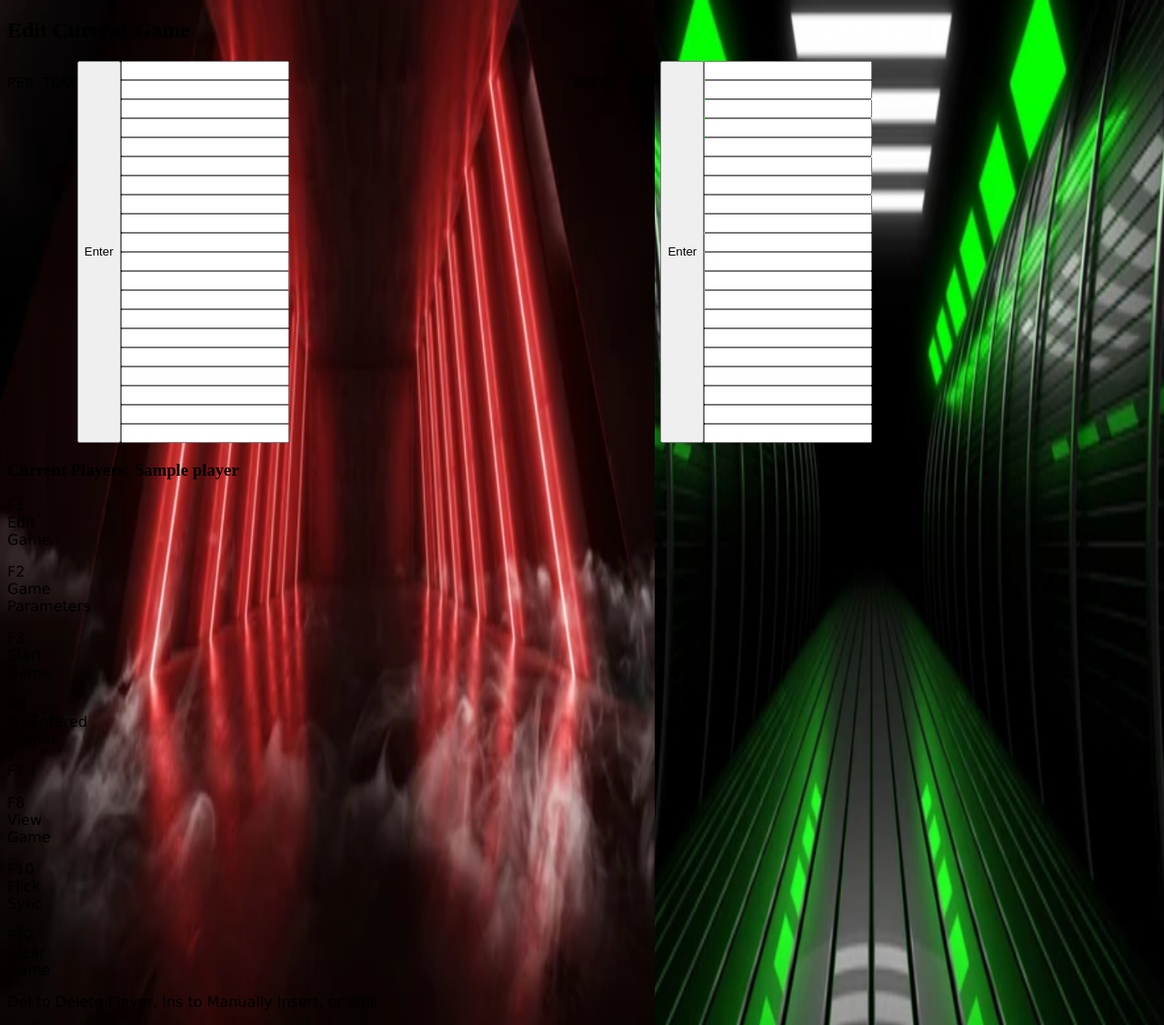
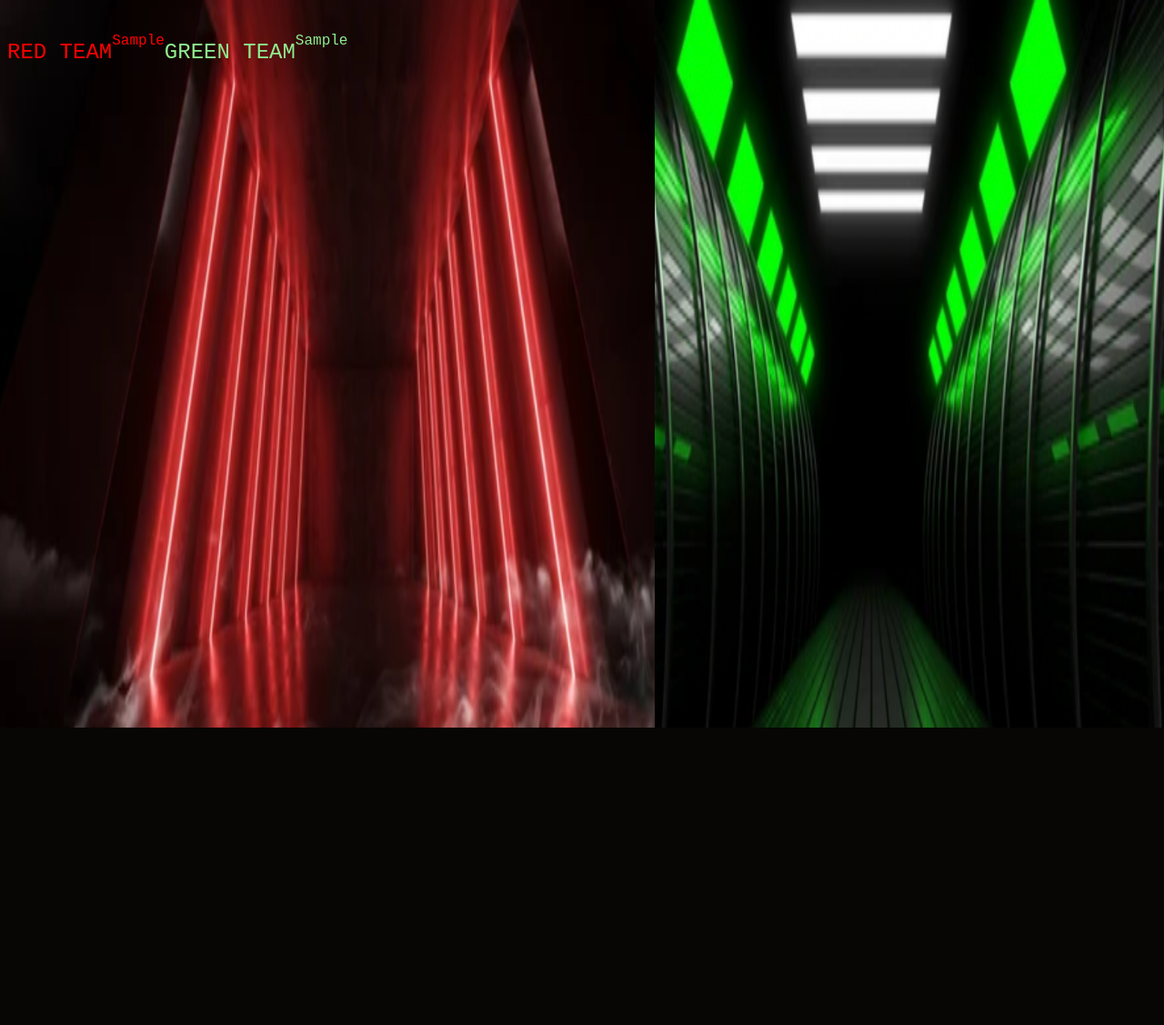
Before and after one commit to gaberay2022/Software-Engineer-Project, a Flask app: template templates/GamePlayScreen.html in a window 1280 px wide. Shown: the whole page at 91% size. After the commit the page ends 800 px from the top, so only its background shows below. Run offline with Flask 2, Linux system fonts and the light colour scheme; the template is opened without the code that fills it: most values are stand-ins (such as "Sample title", 1, 10 or a date in 2020); some libraries are stand-ins or nearby versions.

Commit message:
Made some changes to how the gameplay screen looked and set up some code to fetch players in the database and display them

```diff
--- a/templates/GamePlayScreen.html
+++ b/templates/GamePlayScreen.html
@@ -11,87 +11,13 @@
 </head>
 
 <body>
-<h2>Edit Current Game</h2>
+<h2></h2>
 <div class = "form-wrapper">
-<p style="font-family:'Courier New'">RED TEAM</p>
-<button type = "button" oneclick="RedF()" action = "/R_Enter">Enter</button>
-<form class = "R_tableID">
-    <input type = "content" id = "R_ID_1" name = "R_ID_1" class = "RedID" value> <br>
-    <input type = "content" id = "R_ID_2" name = "R_ID_2" class = "RedID" value> <br>
-    <input type = "content" id = "R_ID_3" name = "R_ID_3" class = "RedID" value> <br>
-    <input type = "content" id = "R_ID_4" name = "R_ID_4" class = "RedID" value> <br>
-    <input type = "content" id = "R_ID_5" name = "R_ID_5" class = "RedID" value> <br>
-    <input type = "content" id = "R_ID_6" name = "R_ID_6" class = "RedID" value> <br>
-    <input type = "content" id = "R_ID_7" name = "R_ID_7" class = "RedID" value> <br>
-    <input type = "content" id = "R_ID_8" name = "R_ID_8" class = "RedID" value> <br>
-    <input type = "content" id = "R_ID_9" name = "R_ID_9" class = "RedID" value> <br>
-    <input type = "content" id = "R_ID_10" name = "R_ID_10" class = "RedID" value> <br>
-    <input type = "content" id = "R_ID_11" name = "R_ID_11" class = "RedID" value> <br>
-    <input type = "content" id = "R_ID_12" name = "R_ID_12" class = "RedID" value> <br>
-    <input type = "content" id = "R_ID_13" name = "R_ID_13" class = "RedID" value> <br>
-    <input type = "content" id = "R_ID_14" name = "R_ID_14" class = "RedID" value> <br>
-    <input type = "content" id = "R_ID_15" name = "R_ID_15" class = "RedID" value> <br>
-    <input type = "content" id = "R_ID_16" name = "R_ID_16" class = "RedID" value> <br>
-    <input type = "content" id = "R_ID_17" name = "R_ID_17" class = "RedID" value> <br>
-    <input type = "content" id = "R_ID_18" name = "R_ID_18" class = "RedID" value> <br>
-    <input type = "content" id = "R_ID_19" name = "R_ID_19" class = "RedID" value> <br>
-    <input type = "content" id = "R_ID_20" name = "R_ID_20" class = "RedID" value> <br>
-</form>
+<p style="font-family:'Courier New'; color: red; font-size: x-large; align-self: flex-start;">RED TEAM</p>
+<p style="font-family: 'Courier New'; color:red">{{player1}}</p>
+<p style="font-family:'Courier New'; color: lightgreen; font-size: x-large;">GREEN TEAM</p>
+<p style="font-family: 'Courier New'; color: lightgreen;">{{player2}}</p>
 
-<p style="font-family:'Courier New'">GREEN TEAM</p>
-<button type = "button" oneclick="GreenF()" action = "/G_Enter">Enter</button>
-<form class = "G_tableID">
-    <input type = "content" id = "G_ID_1" name = "G_ID_1" class = "GreenID" value> <br>
-    <input type = "content" id = "G_ID_2" name = "G_ID_2" class = "GreenID" value> <br>
-    <input type = "content" id = "G_ID_3" name = "G_ID_3" class = "GreenID" value> <br>
-    <input type = "content" id = "G_ID_4" name = "G_ID_4" class = "GreenID" value> <br>
-    <input type = "content" id = "G_ID_5" name = "G_ID_5" class = "GreenID" value> <br>
-    <input type = "content" id = "G_ID_6" name = "G_ID_6" class = "GreenID" value> <br>
-    <input type = "content" id = "G_ID_7" name = "G_ID_7" class = "GreenID" value> <br>
-    <input type = "content" id = "G_ID_8" name = "G_ID_8" class = "GreenID" value> <br>
-    <input type = "content" id = "G_ID_9" name = "G_ID_9" class = "GreenID" value> <br>
-    <input type = "content" id = "G_ID_10" name = "G_ID_10" class = "GreenID" value> <br>
-    <input type = "content" id = "G_ID_11" name = "G_ID_11" class = "GreenID" value> <br>
-    <input type = "content" id = "G_ID_12" name = "G_ID_12" class = "GreenID" value> <br>
-    <input type = "content" id = "G_ID_13" name = "G_ID_13" class = "GreenID" value> <br>
-    <input type = "content" id = "G_ID_14" name = "G_ID_14" class = "GreenID" value> <br>
-    <input type = "content" id = "G_ID_15" name = "G_ID_15" class = "GreenID" value> <br>
-    <input type = "content" id = "G_ID_16" name = "G_ID_16" class = "GreenID" value> <br>
-    <input type = "content" id = "G_ID_17" name = "G_ID_17" class = "GreenID" value> <br>
-    <input type = "content" id = "G_ID_18" name = "G_ID_18" class = "GreenID" value> <br>
-    <input type = "content" id = "G_ID_19" name = "G_ID_19" class = "GreenID" value> <br>
-    <input type = "content" id = "G_ID_20" name = "G_ID_20" class = "GreenID" value> <br>
-
-</form>
 </div>
-<h3>Current Players: {{ player }}</h3>
-<div class = "control_section">
-    <div class = "buttons">
-        <p style="font-family:verdana">F1<br>Edit<br>Game</p>
-    </div>
-    <div class = "buttons">
-        <p style="font-family:verdana">F2<br>Game<br>Parameters</p>
-    </div>
-    <div class = "buttons">
-        <p style="font-family:verdana">F3<br>Start<br>Game</p>
-    </div>
-    <div class = "buttons">
-        <p style="font-family:verdana">F5<br>PreEntered<br>Games</p>
-    </div>
-    <div class = "buttons">
-        <p style="font-family:verdana">F7</p>
-    </div>
-    <div class = "buttons">
-        <p style="font-family:verdana">F8<br>View<br>Game</p>
-    </div>
-    <div class = "buttons">
-        <p style="font-family:verdana">F10<br>Flick<br>Sync</p>
-    </div>
-    <div class = "buttons">
-        <p style="font-family:verdana">F12<br>Clear<br>Game</p>
-    </div>
-
-
-<p style="font-family:verdana"> Del to Delete Player, lns to Manually Insert, or edit</p>
 </body>
 </html>
```
